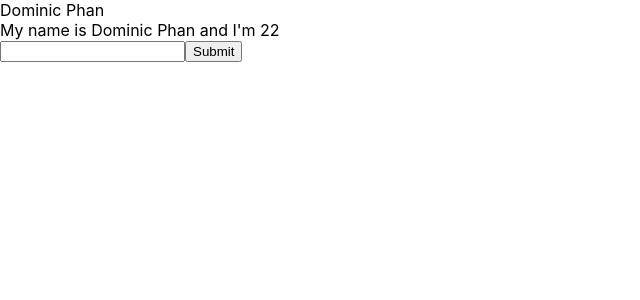
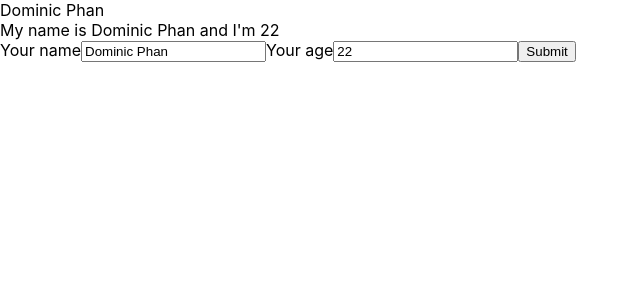
Before and after one commit to phangkhandev/demo-react, a React (Create React App) app: page / in a window 1280 px wide. Shown: the top 300 px of the page, without its empty margins (0-640 px from the left). Built offline with nearby package versions, Linux system fonts and the light colour scheme.

Commit message:
Component cha long con

```diff
--- a/src/components/MyComponent.js
+++ b/src/components/MyComponent.js
@@ -1,44 +1,11 @@
 import React from "react";
+import Userinfor from "./Userinfor";
 
 class MyComponent extends React.Component {
-
-    state = {
-        name: 'Dominic Phan',
-        address: 'DT',
-        age: 22
-    };
-
-    handleClick(event) {
-
-        this.setState({
-            name: 'Phan Duong Khang',
-            age: Math.floor((Math.random() * 100) + 1)
-        })
-    }
-
-    handleOnChang = (event) => {
-        this.setState({
-            name: event.target.value
-        })
-    }
-
-    handleOnSubmit = (event) => {
-        event.preventDefault();
-        console.log(this.state)
-    }
-
     render() {
         return (
-
             <div>
-                My name is {this.state.name} and I'm {this.state.age}
-                <form onSubmit={(event) => this.handleOnSubmit(event)}>
-                    <input
-                        type="text"
-                        onChange={(event) => this.handleOnChang(event)}
-                    />
-                    <button>Submit</button>
-                </form>
+                <Userinfor></Userinfor>
             </div>
 
         );
--- /dev/null
+++ b/src/components/Userinfor.js
@@ -0,0 +1,52 @@
+import React from "react";
+
+class Userinfor extends React.Component {
+    state = {
+        name: 'Dominic Phan',
+        address: 'DT',
+        age: 22
+    };
+
+    handleOnChang = (event) => {
+        this.setState({
+            name: event.target.value
+        })
+    }
+
+    handleOnChangAge = (event) => {
+        this.setState({
+            age: event.target.value
+        })
+    }
+
+    handleOnSubmit = (event) => {
+        event.preventDefault();
+        console.log(this.state)
+    }
+    render() {
+        return (
+            <div>
+                My name is {this.state.name} and I'm {this.state.age}
+                <form onSubmit={(event) => this.handleOnSubmit(event)}>
+                    <label>Your name</label>
+                    <input
+                        value={this.state.name}
+                        type="text"
+                        onChange={(event) => this.handleOnChang(event)}
+                    />
+
+
+                    <label>Your age</label>
+                    <input
+                        value={this.state.age}
+                        type="text"
+                        onChange={(event) => this.handleOnChangAge(event)}
+                    />
+                    <button>Submit</button>
+                </form>
+            </div>
+        )
+    }
+}
+
+export default Userinfor;
```
